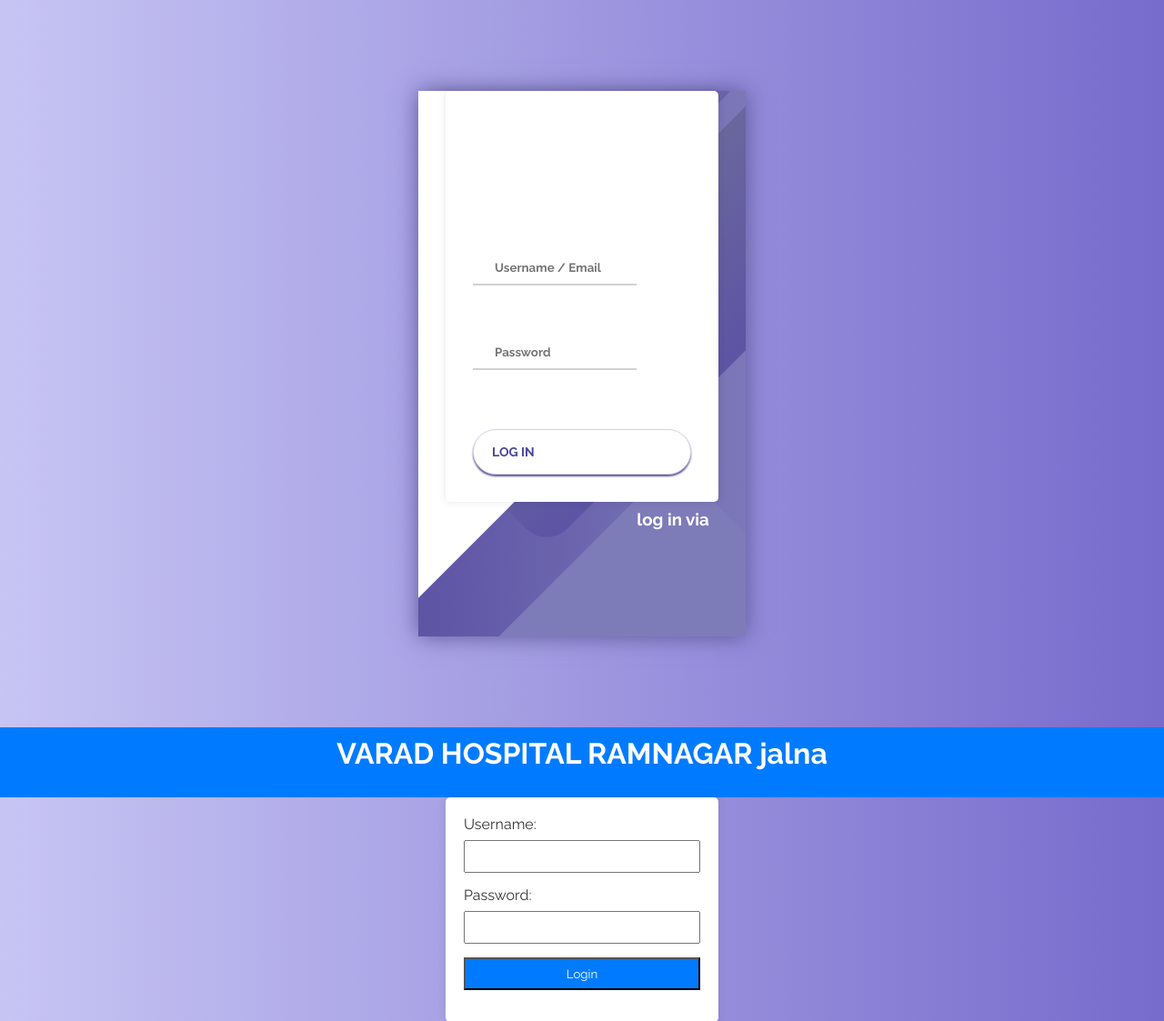
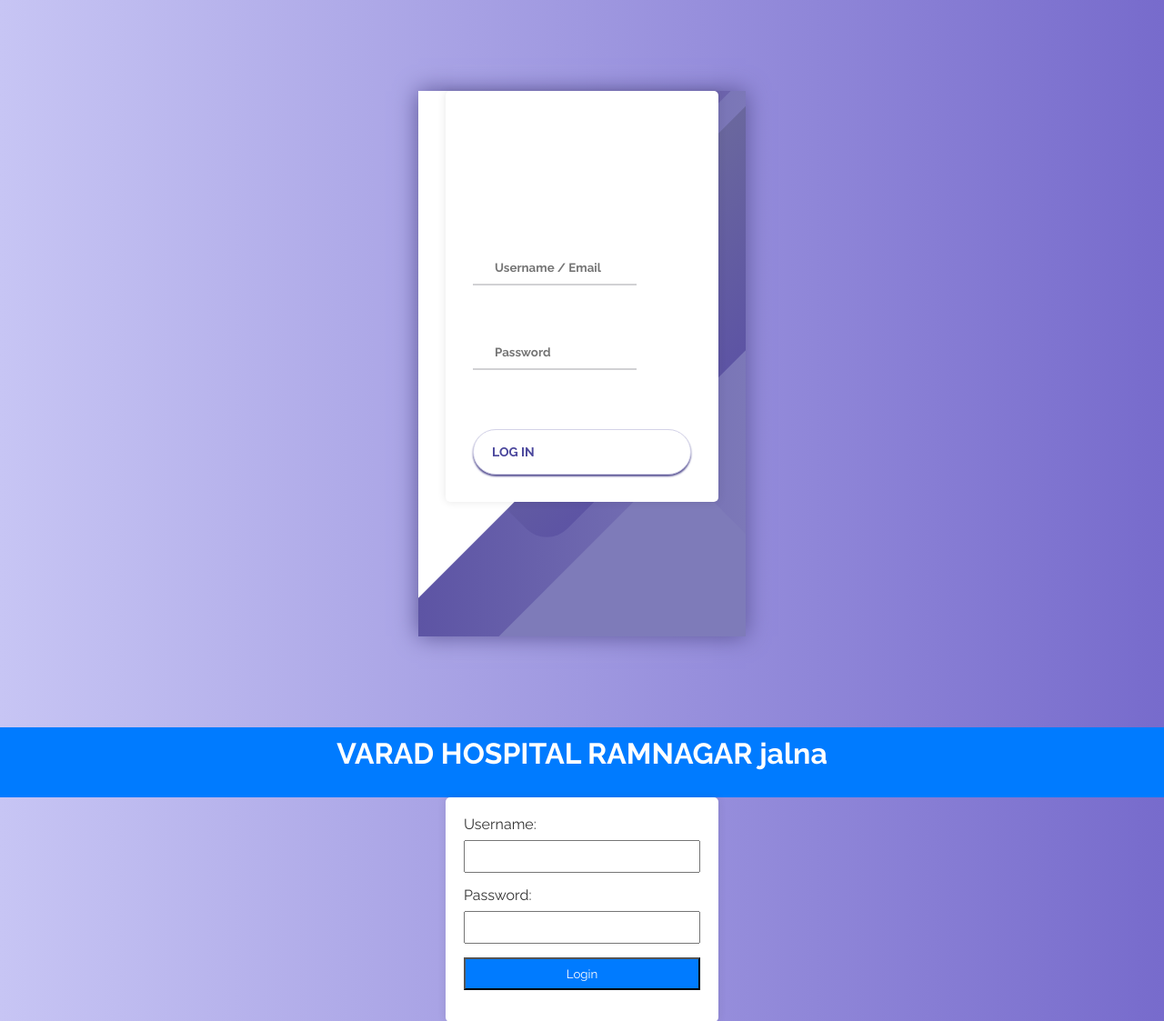
Before and after one commit to yogeshadhe1/hospital_project, a Flask app: page / in a window 1280 px wide. Shown: the top 1123 px of the page at 91% size. Run offline with Flask 3, Linux system fonts and the light colour scheme.

Commit message:
Update login.html

```diff
--- a/templates/login.html
+++ b/templates/login.html
@@ -336,14 +336,6 @@
                         <i class="button__icon fas fa-chevron-right"></i>
                     </button>
                 </form>
-                <div class="social-login">
-                    <h3>log in via</h3>
-                    <div class="social-icons">
-                        <a href="#" class="social-login__icon fab fa-instagram"></a>
-                        <a href="#" class="social-login__icon fab fa-facebook"></a>
-                        <a href="#" class="social-login__icon fab fa-twitter"></a>
-                    </div>
-                </div>
             </div>
             <div class="screen__background">
                 <span class="screen__background__shape screen__background__shape4"></span>
```
